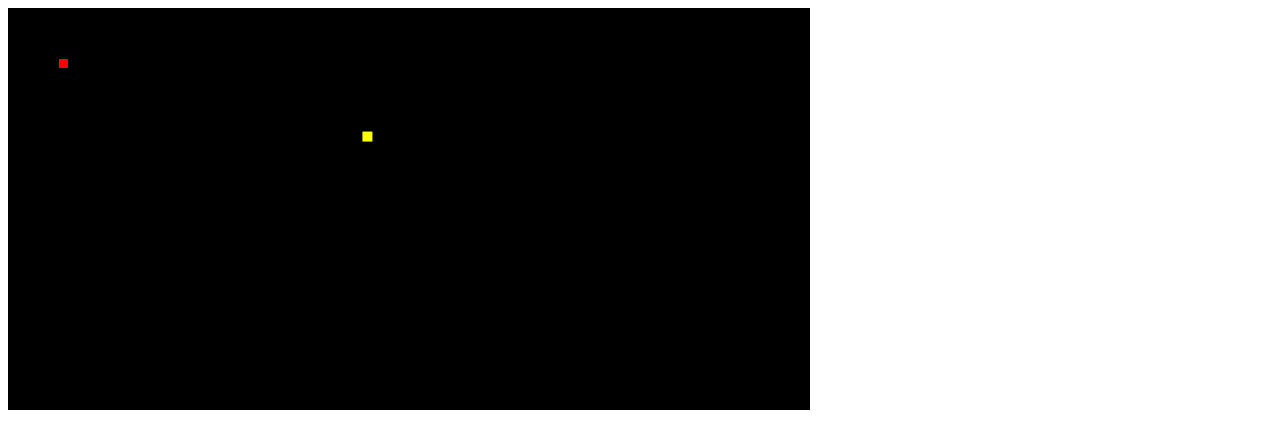
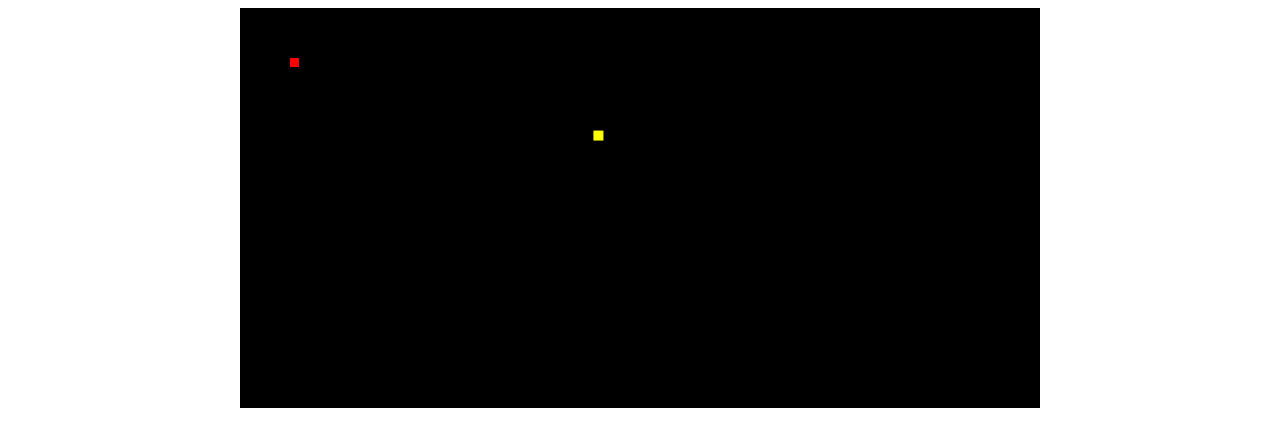
Before and after one commit to Jorgee1/Snake.js, a plain HTML site: page index.html in a window 1280 px wide. Drawn offline with Linux system fonts and the light colour scheme.

Commit message:
Canvas centered using felx boxes

```diff
--- a/index.html
+++ b/index.html
@@ -4,11 +4,14 @@
         <meta charset="UTF-8">
         <meta name="viewport" content="width=device-width, initial-scale=1.0">
         <meta http-equiv="X-UA-Compatible" content="ie=edge">
+        <link href="style.css" rel="stylesheet" type="text/css"/>
         <title>Snake</title>
     </head>
     <body>
 
-        <canvas id="can" width="800" height="400" style="border:1px solid #000000;"></canvas>
+        <div class="container">
+            <canvas class="item" id="can" width="800" height="400"></canvas>
+        </div>
 
         <script src="canvas.js" type="text/javascript"></script>
         <script src="keys.js" type="text/javascript"></script>
--- a/style.css
+++ b/style.css
@@ -0,0 +1,8 @@
+.container{
+    display: flex;
+    flex-direction: column;
+}
+
+.item{
+    margin: auto;
+}
```
